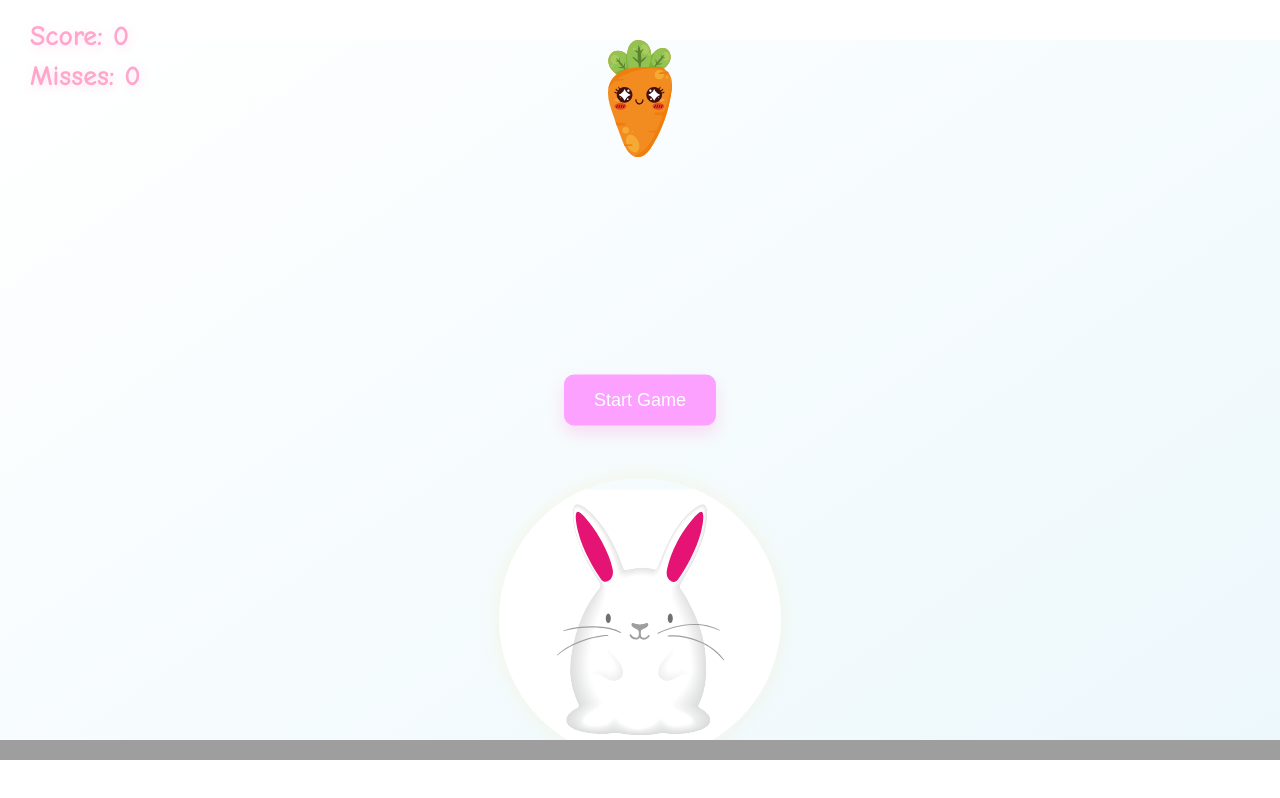
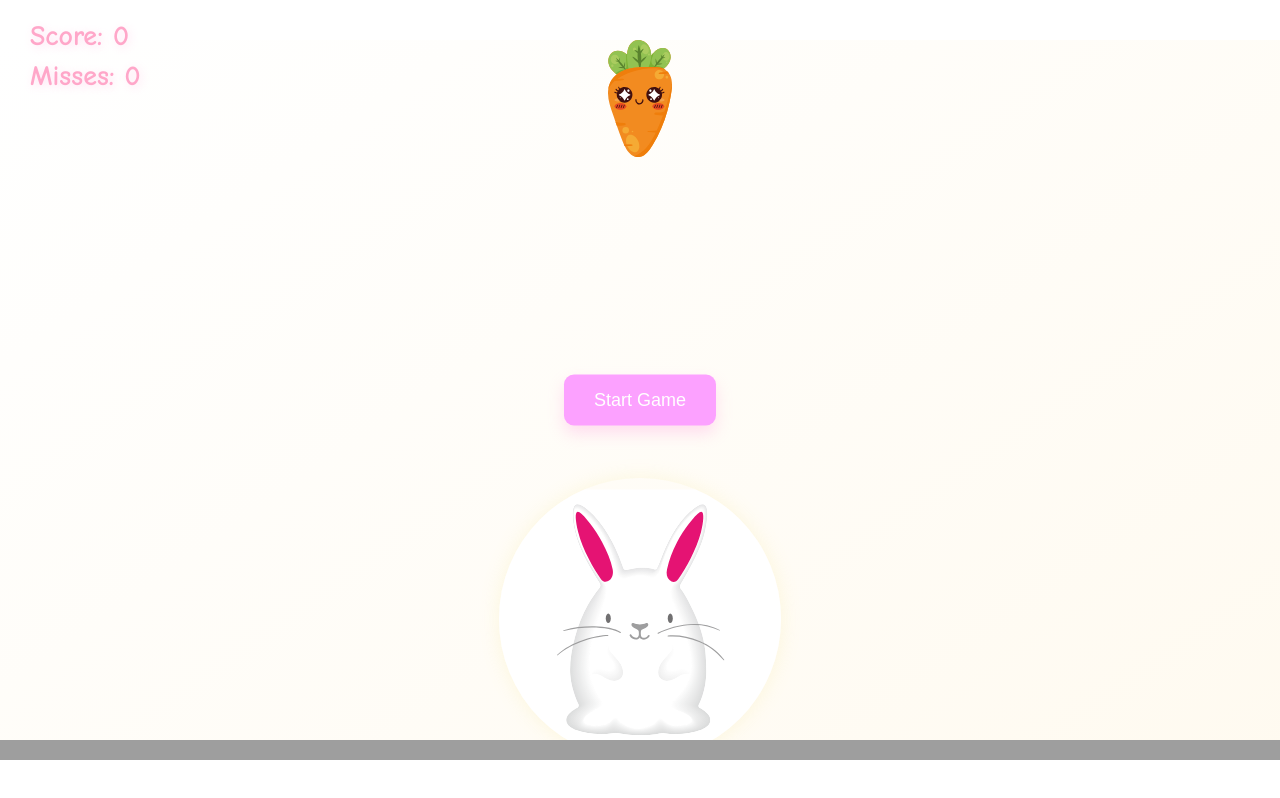
Before and after one commit to nechrei/bunnygame, a plain HTML site: page index.html in a window 1280 px wide. Drawn offline with Linux system fonts and the light colour scheme; grey boxes are pictures that could not be loaded.

Commit message:
Add files via upload

```diff
--- a/styles.css
+++ b/styles.css
@@ -22,7 +22,7 @@ body {
     /* Add a cute, soft box shadow */
 z-index: -111;
     /* Optional: Add a subtle inner shadow for extra depth */
-    background: linear-gradient(145deg, rgba(255, 255, 255, 0.3), rgba(156, 216, 240, 0.185));  /* Soft background gradient */
+    background: linear-gradient(145deg, rgba(255, 255, 255, 0.3), rgba(255, 229, 174, 0.185));  /* Soft background gradient */
 }
 
 .water-wave {
```
